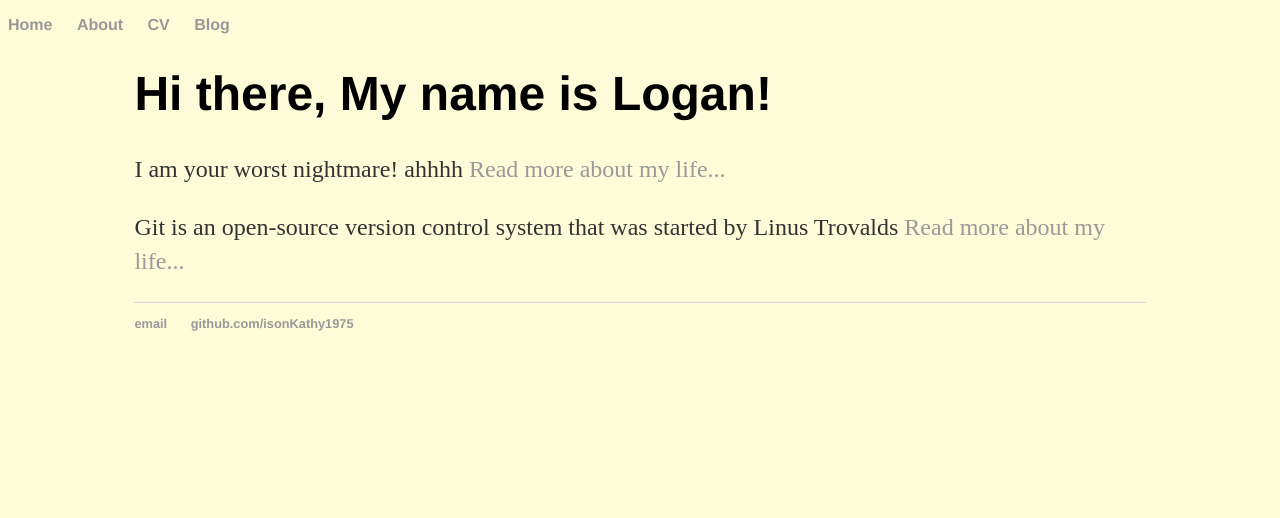
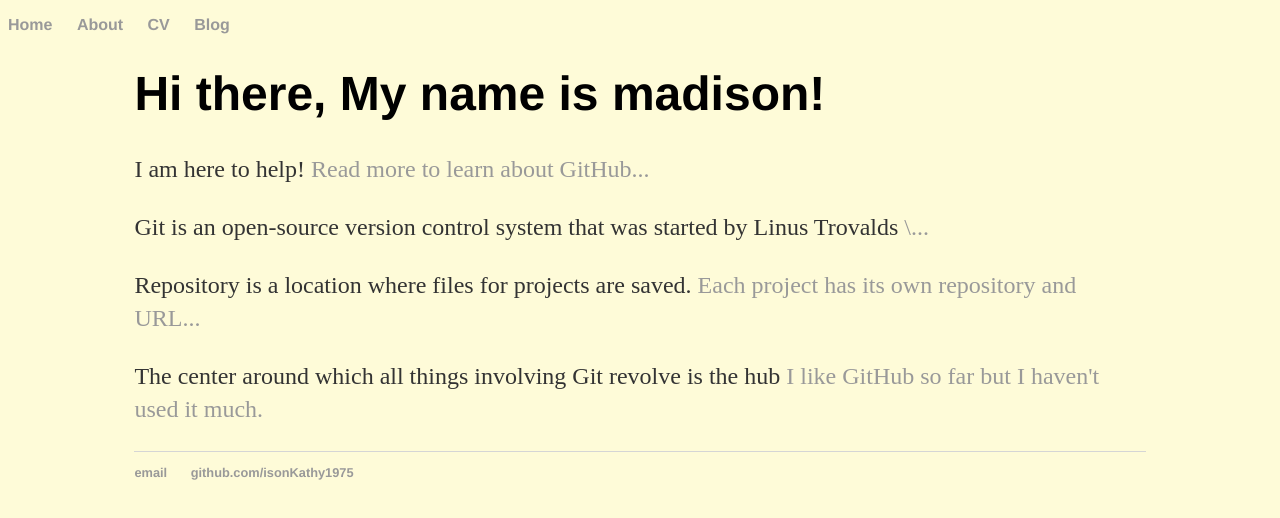
Before and after one commit to madisonfurino/madisonfurino.github.io, a plain HTML site: page index.html in a window 1280 px wide. Drawn offline with Linux system fonts and the light colour scheme.

Commit message:
Update index.html

```diff
--- a/index.html
+++ b/index.html
@@ -18,10 +18,12 @@
 		</nav>
 		<div id = "wrapper">
     		<div class="blurb">
-        		<h1>Hi there, My name is Logan!</h1>
-				<p>I am your worst nightmare! ahhhh <a href="#">Read more about my life...</a></p>
-			<p>Git is an open-source version control system that was started by Linus Trovalds <a href="#">Read more about my life...</a></p>
+        		<h1>Hi there, My name is madison!</h1>
+				<p>I am here to help! <a href="#">Read more to learn about GitHub...</a></p>
+			<p>Git is an open-source version control system that was started by Linus Trovalds <a href="#">\...</a></p>
     		</div>
+			<p>Repository is a location where files for projects are saved.  <a href="#">Each project has its own repository and URL...</a></p>
+			<p> The center around which all things involving Git revolve is the hub <a href="#"> I like GitHub so far but I haven't used it much.</a></p>
 
 		<footer>
     		<ul>
```
